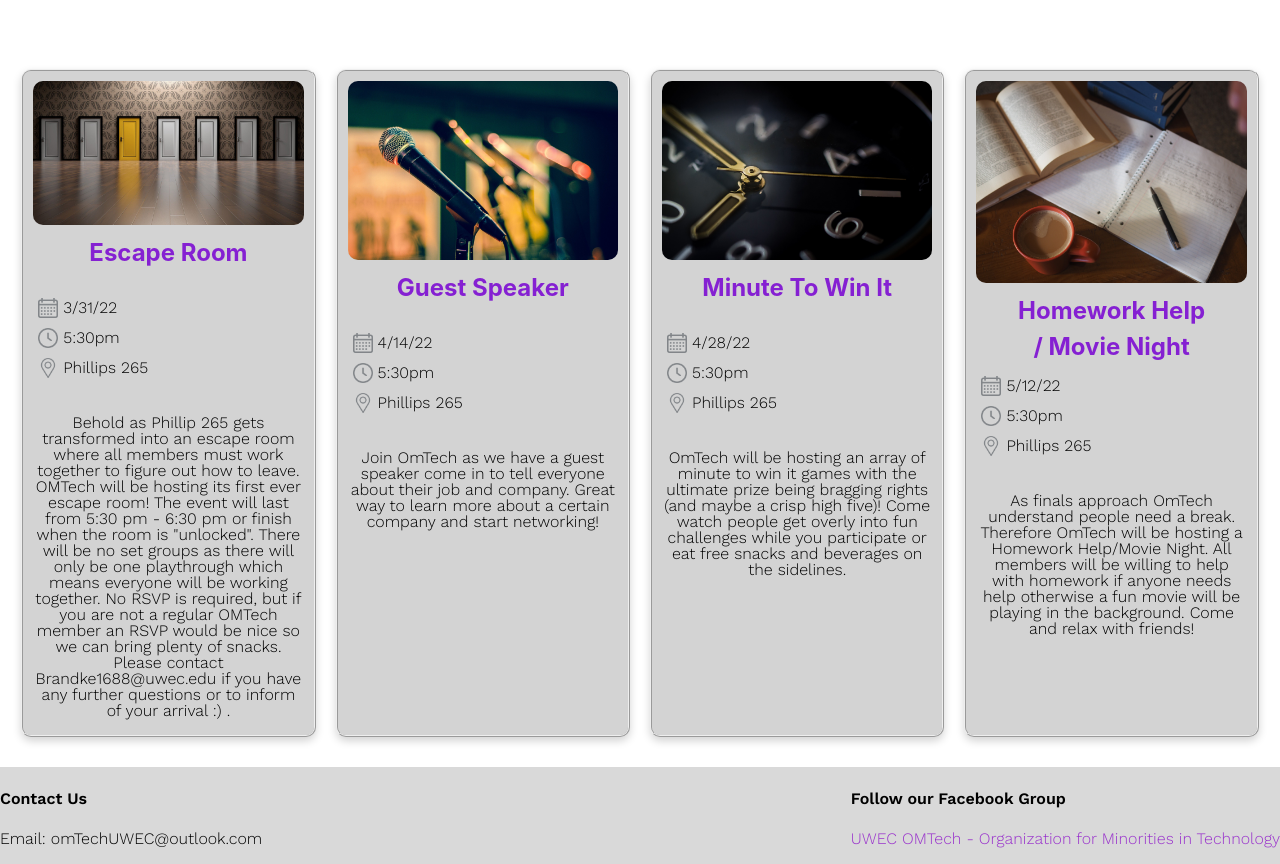
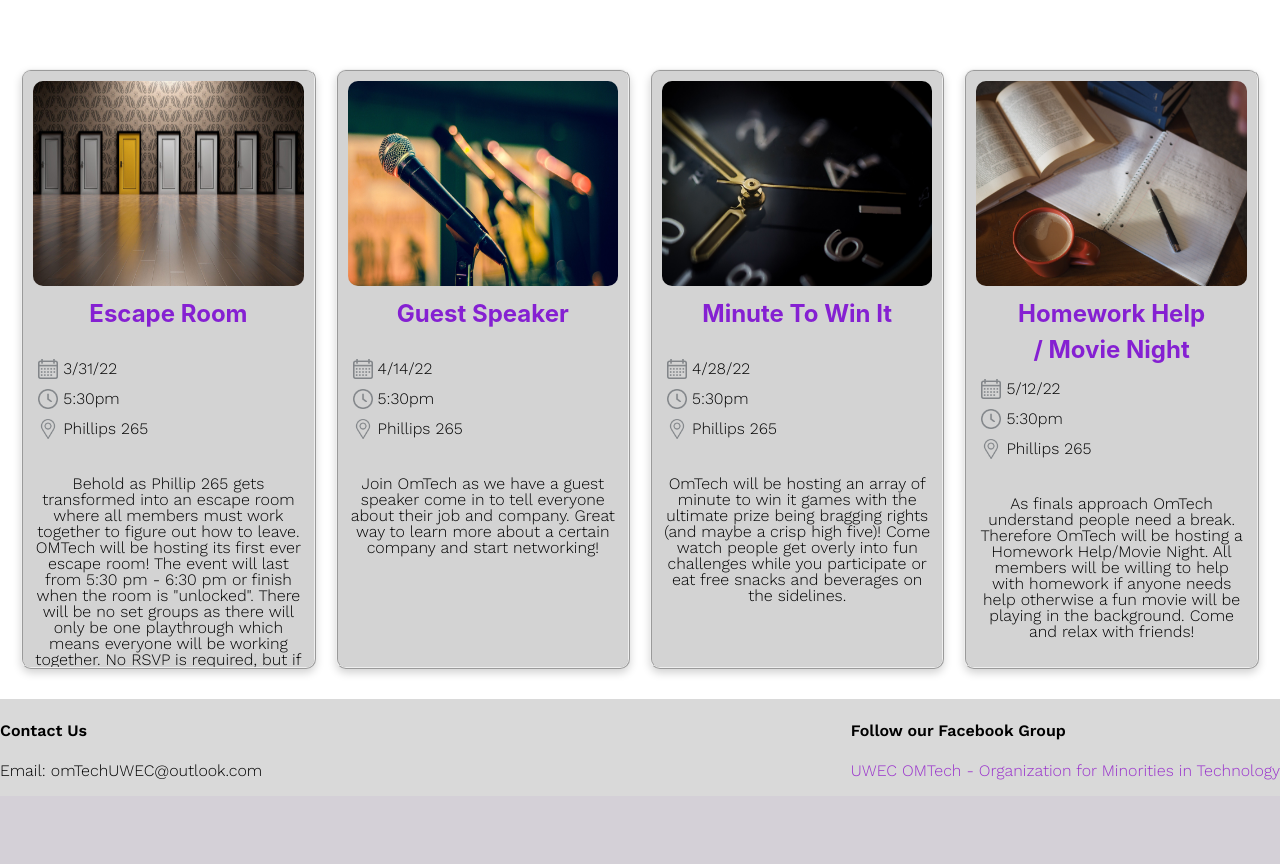
Before and after one commit to drewmore02/drewmore02, a PHP site: page /events.html in a window 1280 px wide. Shown: the part 171-1035 px from the top of the page. After the commit the page ends 951 px from the top, so only its background shows below. Run offline with PHP 8.4, Linux system fonts and the light colour scheme.

Commit message:
change event card image and scroll

```diff
--- a/CS268_Project1/events.css
+++ b/CS268_Project1/events.css
@@ -22,8 +22,9 @@
     box-shadow: 0 4px 8px 0 lightgray;
     background-color: lightgrey;
     margin: 5px 10px;
-    min-height: 100%;
-    overflow: scroll;
+    /* min-height: 100%; */
+    overflow: auto;
+    height: 75vh;
 }
 
 .eventHeader{
@@ -34,6 +35,7 @@
     border-radius: 10px;
     width: 100%;
     max-height: 35%;
+    min-height: 35%;
 }
 
 @media (max-width: 800px) and  (min-width: 601px) {
```
